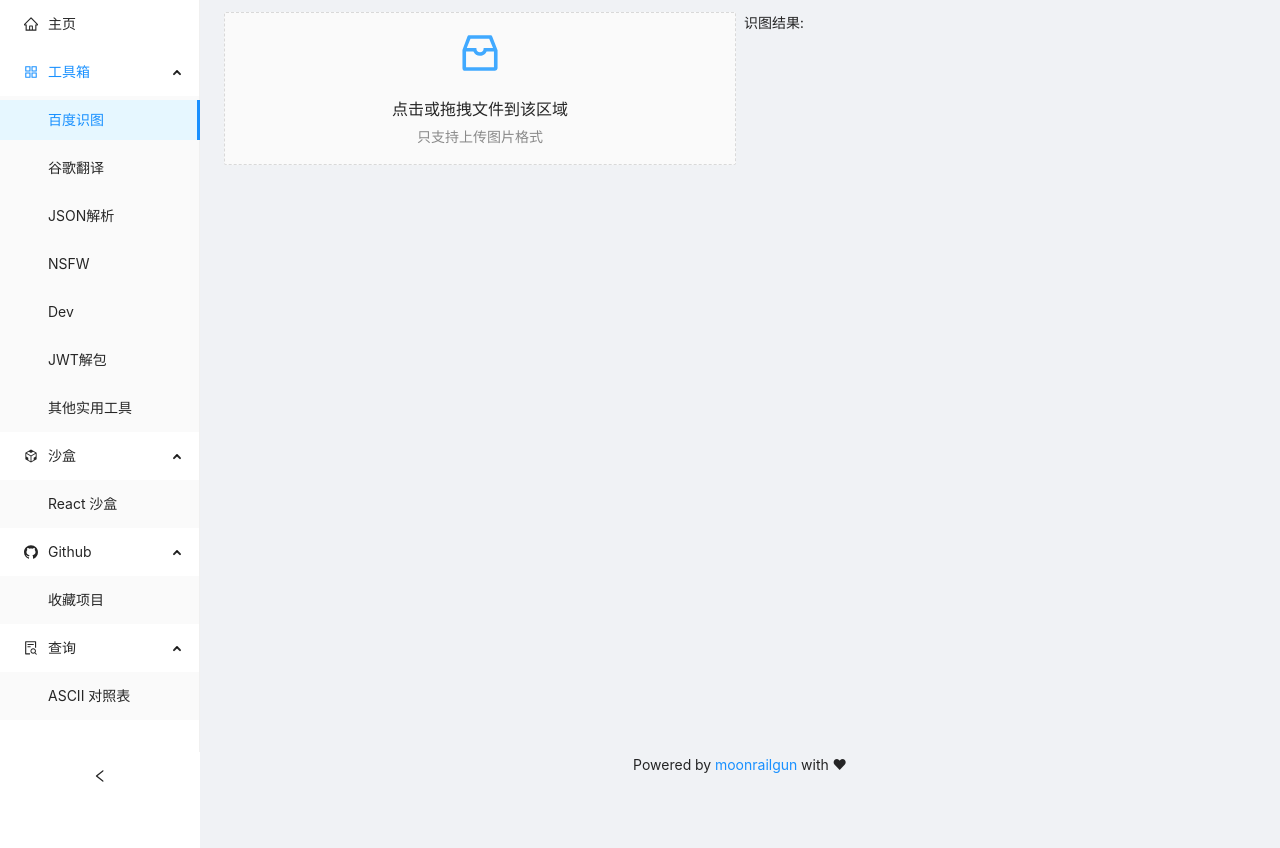
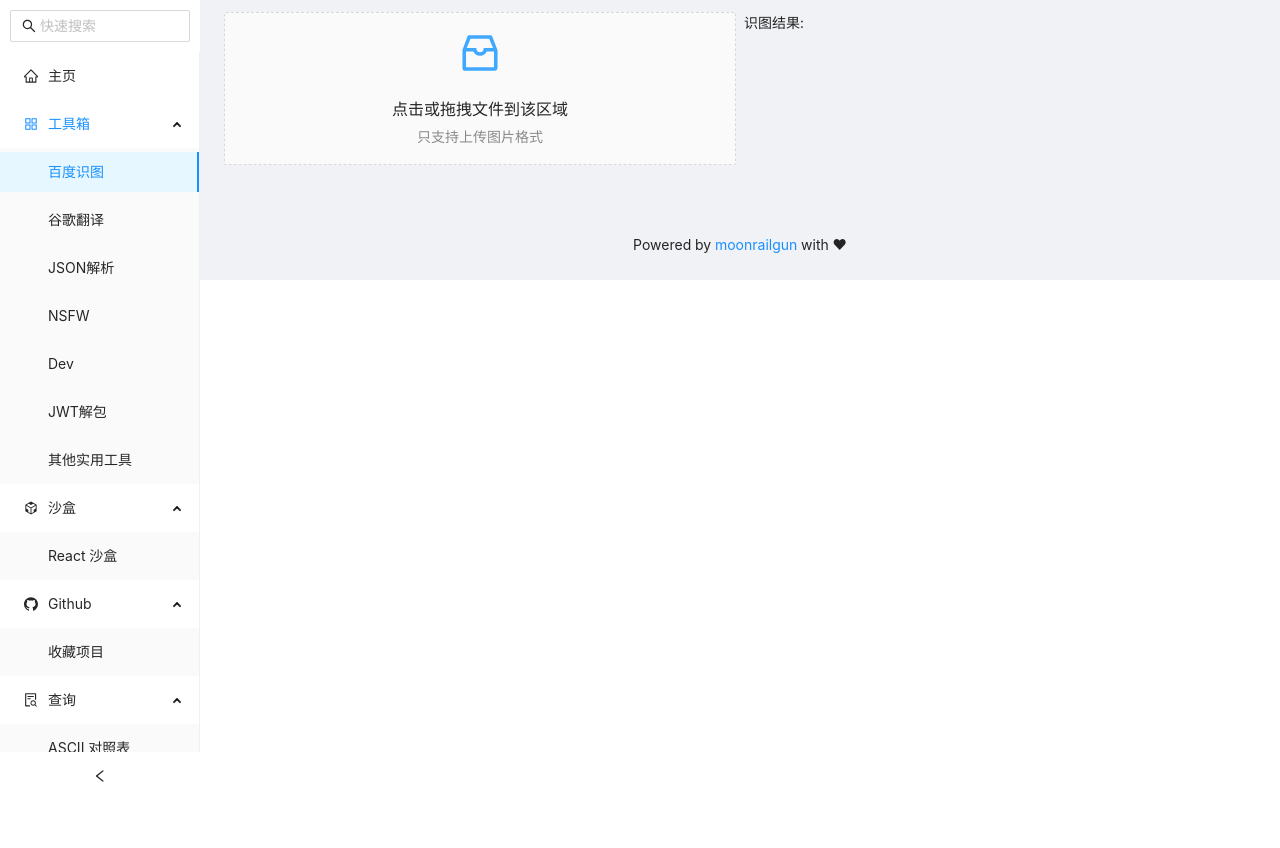
Before and after one commit to moonrailgun/moonrailgunAPI, a Next.js app: page /tools/ocr in a window 1280 px wide. After the commit the page ends 800 px from the top, so only its background shows below. Built offline with nearby package versions, Linux system fonts and the light colour scheme.

Commit message:
增加工具搜索

```diff
--- a/components/Layout.tsx
+++ b/components/Layout.tsx
@@ -1,17 +1,20 @@
-import React, { useCallback } from 'react';
+import React, { useCallback, useMemo, useState } from 'react';
 import Link from 'next/link';
 import Head from 'next/head';
-import { Layout, Menu } from 'antd';
+import { Input, Layout, Menu } from 'antd';
 import {
   AppstoreOutlined,
   CodeSandboxOutlined,
   FileSearchOutlined,
   GithubOutlined,
   HomeOutlined,
+  SearchOutlined,
 } from '@ant-design/icons';
 import { routes, RouteItem } from '../routes';
 import styled from 'styled-components';
 import { useLocalStorage } from 'react-use';
+import Fuse from 'fuse.js';
+import _flatten from 'lodash/flatten';
 
 const ContentMain = styled.div`
   flex: 1;
@@ -19,7 +22,73 @@ const ContentMain = styled.div`
   overflow-x: hidden;
 `;
 
-const renderLink = ([link, title]: RouteItem): React.ReactElement => {
+const SidebarContainer = styled.div`
+  display: flex;
+  flex-direction: column;
+  height: 100vh;
+  position: absolute;
+  top: 0;
+  left: 0;
+  bottom: 0;
+  right: 0;
+`;
+
+const SearchContainer = styled.div`
+  padding: 10px;
+`;
+
+/**
+ * 搜索
+ */
+function useSearch() {
+  const allNames = useMemo(
+    () => _flatten(Object.values(routes)).map((item) => item[1]),
+    []
+  );
+  const fuse = useMemo(() => {
+    return new Fuse(allNames);
+  }, []);
+
+  const [result, setResult] = useState(allNames);
+
+  const handleSearch = useCallback(
+    (text: string) => {
+      if (text === '') {
+        setResult(allNames);
+        return;
+      }
+
+      const res = fuse.search(text);
+
+      setResult(res.map((d) => d.item));
+    },
+    [fuse]
+  );
+
+  return {
+    result,
+    handleSearch,
+  };
+}
+
+const BaseLayout: React.FC<{
+  title: string;
+  link?: string;
+}> = React.memo((props) => {
+  const { title, link = '/', children } = props;
+  const [collapsed, setCollapsed] = useLocalStorage('collapsed', false);
+  const { result, handleSearch } = useSearch();
+
+  const toggleCollapsed = useCallback(() => {
+    setCollapsed(!collapsed);
+  }, [collapsed]);
+
+  const renderLink = useCallback(
+    ([link, title]: RouteItem): React.ReactElement => {
+      if (!result.includes(title)) {
+        return <div />;
+      }
+
       return (
         <Menu.Item key={link}>
           <Link href={link}>
@@ -27,18 +96,9 @@ const renderLink = ([link, title]: RouteItem): React.ReactElement => {
           </Link>
         </Menu.Item>
       );
-};
-
-const BaseLayout: React.FC<{
-  title: string;
-  link?: string;
-}> = React.memo((props) => {
-  const { title, link = '/', children } = props;
-  const [collapsed, setCollapsed] = useLocalStorage('collapsed', false);
-
-  const toggleCollapsed = useCallback(() => {
-    setCollapsed(!collapsed);
-  }, [collapsed]);
+    },
+    [result]
+  );
 
   const renderSidebar = () => {
     return (
@@ -49,18 +109,31 @@ const BaseLayout: React.FC<{
         collapsed={collapsed}
         onCollapse={toggleCollapsed}
       >
+        <SidebarContainer>
+          <SearchContainer>
+            <Input
+              placeholder={'快速搜索'}
+              prefix={<SearchOutlined />}
+              allowClear={true}
+              onChange={(e) => handleSearch(e.target.value)}
+            />
+          </SearchContainer>
           <Menu
             mode="inline"
             selectedKeys={[link]}
             defaultOpenKeys={Object.keys(routes)}
-          style={{ height: '100vh' }}
+            style={{ overflow: 'auto', flex: 1 }}
           >
             <Menu.Item key="/" icon={<HomeOutlined />}>
               <Link href="/">
                 <a>主页</a>
               </Link>
             </Menu.Item>
-          <Menu.SubMenu key="tools" icon={<AppstoreOutlined />} title="工具箱">
+            <Menu.SubMenu
+              key="tools"
+              icon={<AppstoreOutlined />}
+              title="工具箱"
+            >
               {routes['tools'].map(renderLink)}
             </Menu.SubMenu>
             <Menu.SubMenu
@@ -73,10 +146,15 @@ const BaseLayout: React.FC<{
             <Menu.SubMenu key="github" icon={<GithubOutlined />} title="Github">
               {routes['github'].map(renderLink)}
             </Menu.SubMenu>
-          <Menu.SubMenu key="query" icon={<FileSearchOutlined />} title="查询">
+            <Menu.SubMenu
+              key="query"
+              icon={<FileSearchOutlined />}
+              title="查询"
+            >
               {routes['query'].map(renderLink)}
             </Menu.SubMenu>
           </Menu>
+        </SidebarContainer>
       </Layout.Sider>
     );
   };
```
Lines whose indentation alone changed are shown as unchanged.
